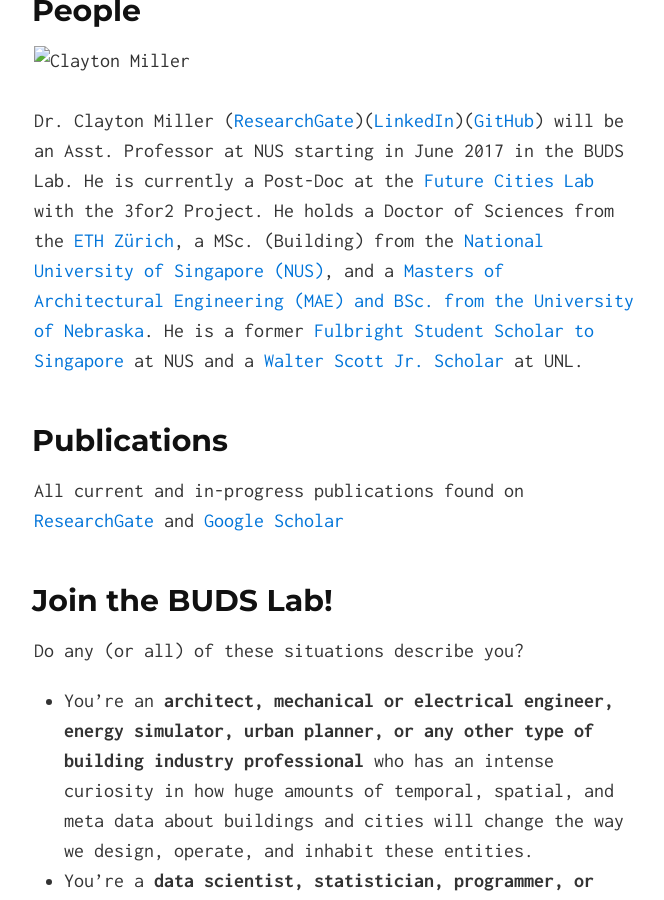
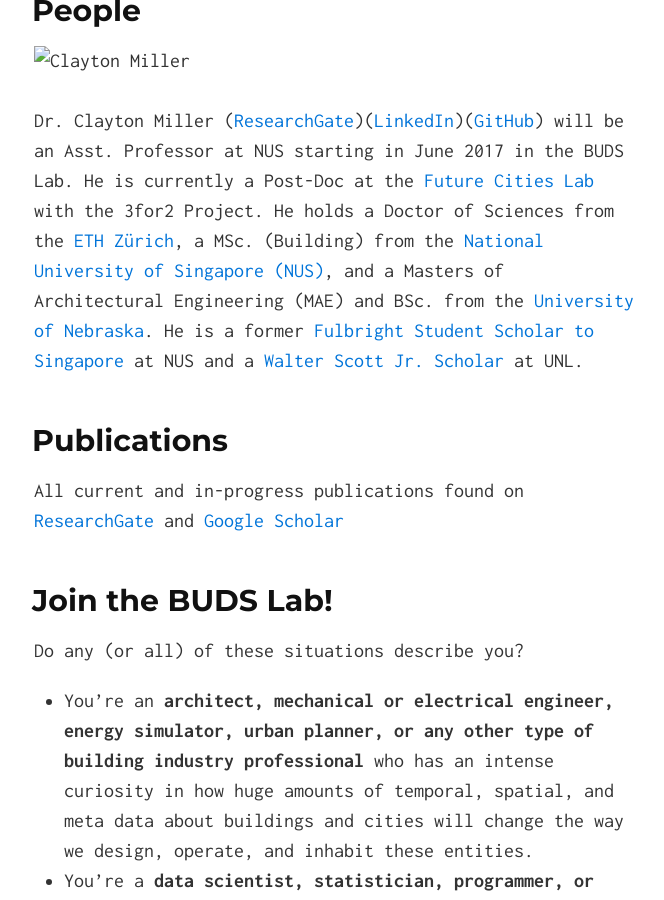
Before and after one commit to buds-lab/buds-lab.github.io, a Jekyll site: the page built from index.md, in a window 1280 px wide and 900 px high, scrolled down 1174 px. Shown: the whole window, without its empty margins (306-970 px from the left). Built offline with Jekyll 4.4.1, drawn with Linux system fonts in a browser that asks for light colours.

```diff
--- a/index.md
+++ b/index.md
@@ -21,7 +21,7 @@ BUDS Lab is in the [Dept. of Building](https://nus.edu/2mzJmtt){:target="_blank"
 ## People
 ![Clayton Miller](buds-lab.github.io/dr_clayton_miller.png)
 <br>
-Dr. Clayton Miller ([ResearchGate](http://bit.ly/2nirRMQ){:target="_blank"})([LinkedIn](http://bit.ly/2ncAV9h){:target="_blank"})([GitHub](http://bit.ly/2nsvUoS){:target="_blank"}) will be an Asst. Professor at NUS starting in June 2017 in the BUDS Lab. He is currently a Post-Doc at the [Future Cities Lab](http://bit.ly/2mWFJih){:target="_blank"} with the 3for2 Project. He holds a Doctor of Sciences from the [ETH Z&uuml;rich](http://bit.ly/2nsD908){:target="_blank"}, a MSc. (Building) from the [National University of Singapore (NUS)](https://nus.edu/2nsFXuj){:target="_blank"}, and a [Masters of Architectural Engineering (MAE) and BSc. from the University of Nebraska](http://bit.ly/2mzLhhS){:target="_blank"}. He is a former [Fulbright Student Scholar to Singapore](http://bit.ly/2mfcUKy){:target="_blank"} at NUS and a [Walter Scott Jr. Scholar](http://bit.ly/2mPcei3){:target="_blank"} at UNL.
+Dr. Clayton Miller ([ResearchGate](http://bit.ly/2nirRMQ){:target="_blank"})([LinkedIn](http://bit.ly/2ncAV9h){:target="_blank"})([GitHub](http://bit.ly/2nsvUoS){:target="_blank"}) will be an Asst. Professor at NUS starting in June 2017 in the BUDS Lab. He is currently a Post-Doc at the [Future Cities Lab](http://bit.ly/2mWFJih){:target="_blank"} with the 3for2 Project. He holds a Doctor of Sciences from the [ETH Z&uuml;rich](http://bit.ly/2nsD908){:target="_blank"}, a MSc. (Building) from the [National University of Singapore (NUS)](https://nus.edu/2nsFXuj){:target="_blank"}, and a Masters of Architectural Engineering (MAE) and BSc. from the [University of Nebraska](http://bit.ly/2mzLhhS){:target="_blank"}. He is a former [Fulbright Student Scholar to Singapore](http://bit.ly/2mfcUKy){:target="_blank"} at NUS and a [Walter Scott Jr. Scholar](http://bit.ly/2mPcei3){:target="_blank"} at UNL.
 <!-- He is the former CTO of Optiras Pte. Ltd, a [Singapore NRF-funded](https://www.nrf.gov.sg/){:target="_blank"} start-up in Singapore.  -->
 
 ## Publications
```
